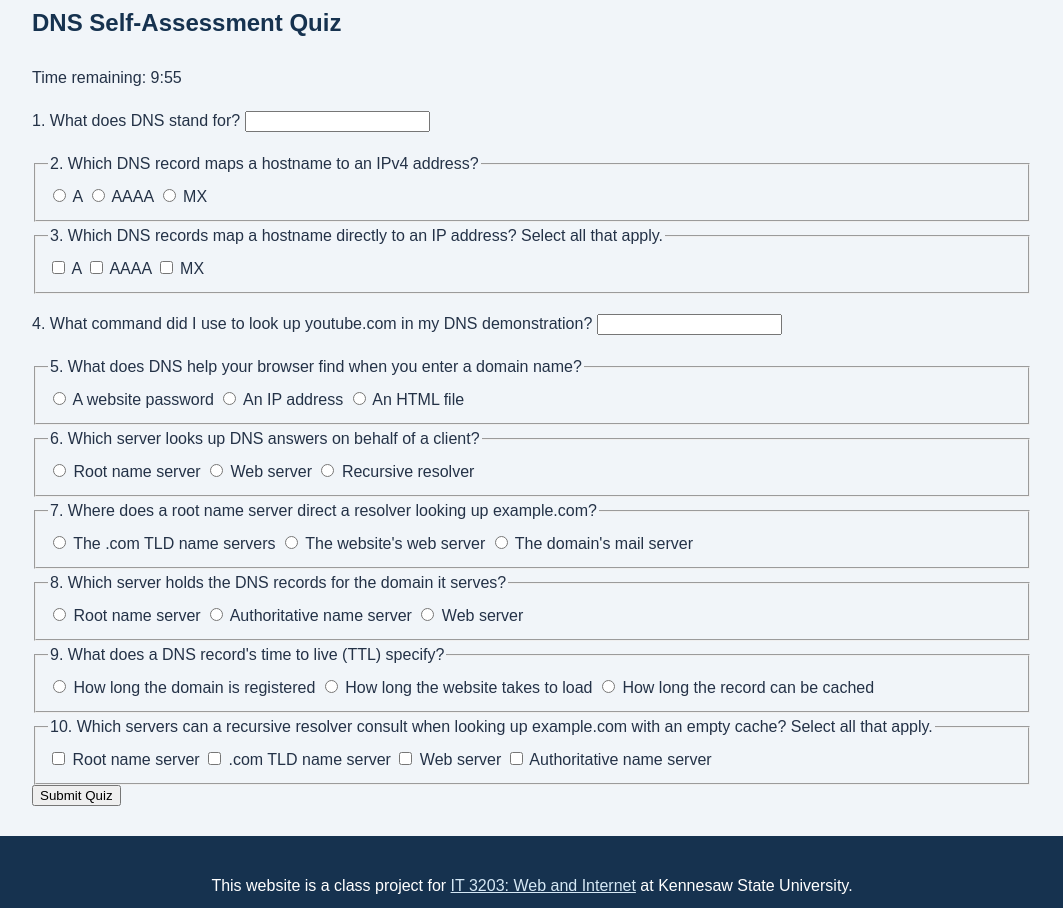
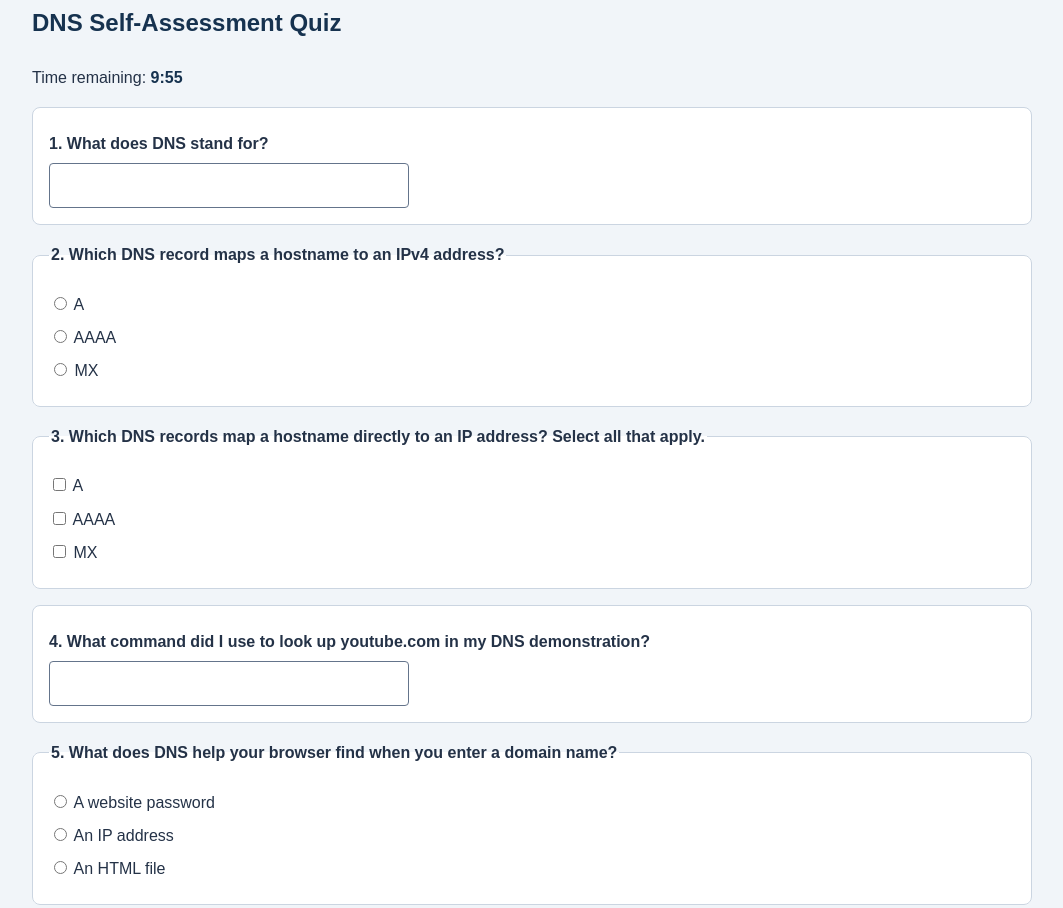
Before and after one commit to emilieeopuni/IT3203, a plain HTML site: page quiz.html in a window 1280 px wide. Shown: the part 265-1173 px from the top of the page, without its empty margins (108-1171 px from the left). Drawn offline with Linux system fonts and the light colour scheme.

Commit message:
Restore and update CSS styles for layout and quiz
Restored and updated CSS styles for the page layout, including body, header, navigation, and footer sections. Added styles for quiz timer and form controls.

```diff
--- a/style.css
+++ b/style.css
@@ -183,3 +183,55 @@ footer a:hover,
 footer a:focus-visible {
     color: white;
 }
+/* DNS quiz timer and form controls */
+#quiz-timer {
+    color: #16324f;
+    font-weight: bold;
+    font-variant-numeric: tabular-nums;
+}
+
+#dns-quiz fieldset,
+#dns-quiz > p {
+    min-width: 0;
+    margin: 0 0 16px;
+    padding: 16px;
+    border: 1px solid #cbd5e1;
+    border-radius: 8px;
+    background-color: white;
+}
+
+#dns-quiz legend,
+#dns-quiz > p label {
+    font-weight: bold;
+}
+
+#dns-quiz label {
+    display: block;
+    margin: 6px 0;
+}
+
+#dns-quiz input[type="text"] {
+    box-sizing: border-box;
+    width: 100%;
+    max-width: 360px;
+    padding: 8px 12px;
+    border: 1px solid #64748b;
+    border-radius: 4px;
+    font: inherit;
+}
+
+#dns-quiz button,
+#retake-quiz {
+    padding: 10px 18px;
+    border: 0;
+    border-radius: 6px;
+    background-color: #22496b;
+    color: white;
+    font: inherit;
+    cursor: pointer;
+}
+
+#dns-quiz button:disabled {
+    opacity: 0.6;
+    cursor: default;
+}
```
